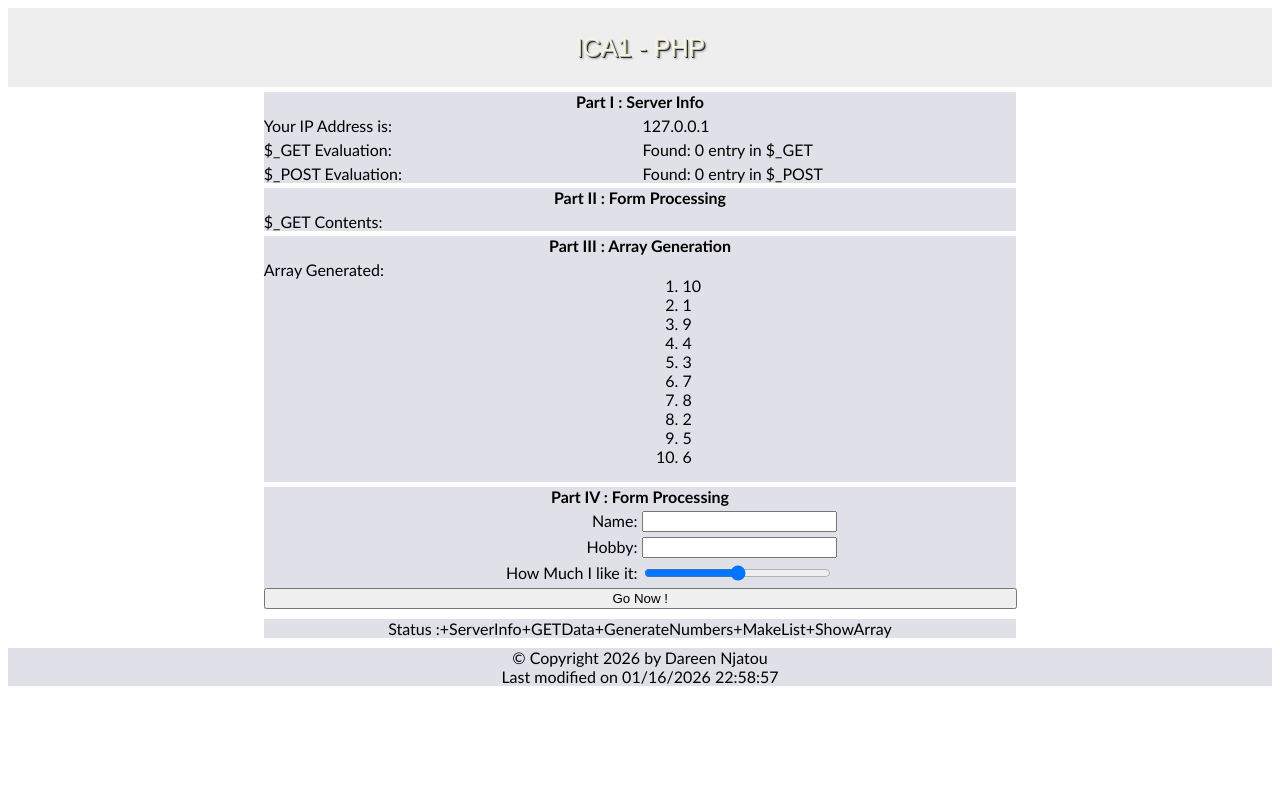
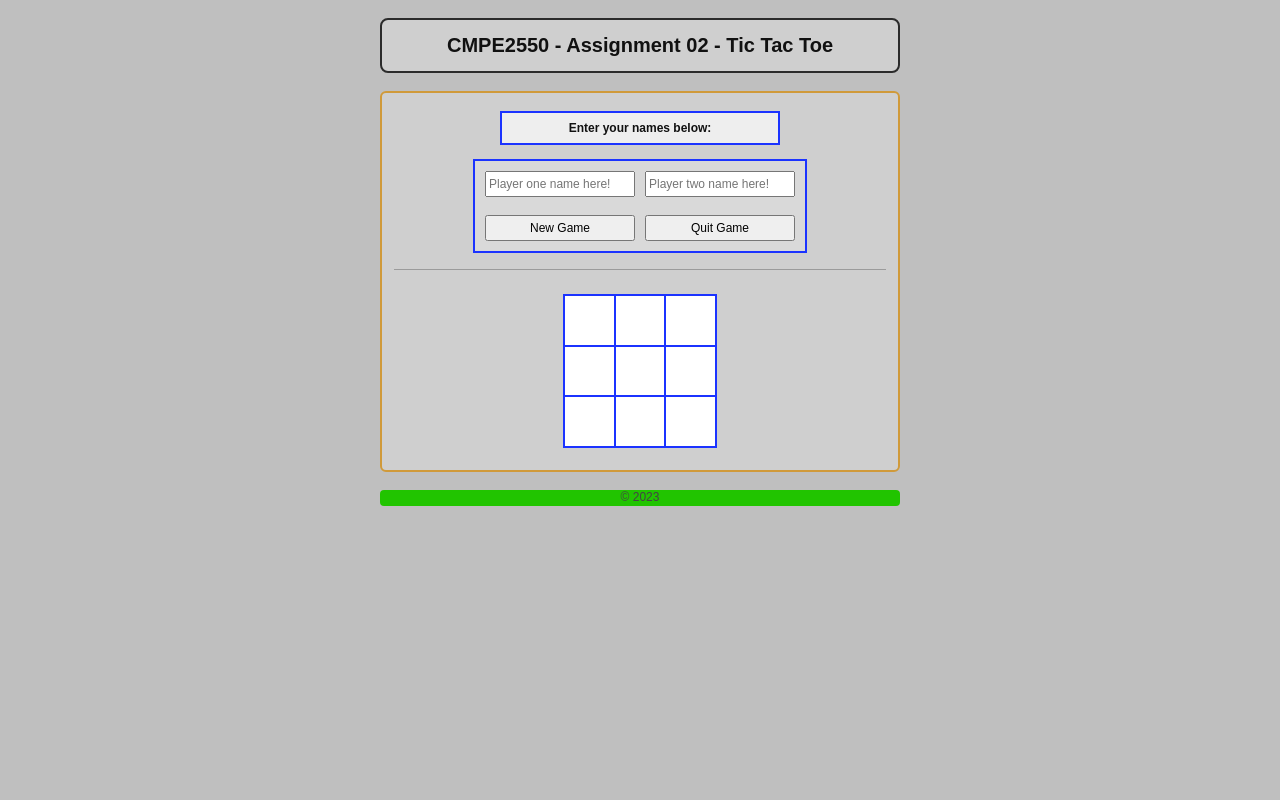
Before and after one commit to DareenKN/cmpe-2550-1252-DareenKN, a PHP site: page /icas/ica02/index.php in a window 1280 px wide. Run offline with PHP 8.4, Linux system fonts and the light colour scheme; data that the repository does not hold is empty.

Commit message:
Created a ui for ica2

```diff
--- a/icas/ica02/index.php
+++ b/icas/ica02/index.php
@@ -5,142 +5,81 @@
                  such as arrays, loops, and functions
     Date: January 12, 2026 -->
 
-<?php
-require_once "util.php";    // Include utility functions
-
-// Sanitize GET data
-$clean = array();
-foreach($_GET as $key => $value)
-    $clean[trim(strip_tags($key))] = trim(strip_tags($value));
-
-$status = "";       // To track which parts were executed
-$formResult = "";   // To hold form processing result
-$hm = "";           // To build "really" string
-
-/* PART IV : FORM PROCESSING */
-// Process form data if Name and Hobby are provided
-if (
-    isset($clean['Name'], $clean['Hobby'], $clean['HowMuch']) &&
-    strlen($clean['Name']) > 0 &&
-    strlen($clean['Hobby']) > 0
-) {
-    $name  = $clean['Name'];            // Name from form
-    $hobby = $clean['Hobby'];           // Hobby from form
-    $howm  = (int) $clean['HowMuch'];   // How much from form
-
-    // Build "really" string based on HowMuch value
-    for ($i = 0; $i < $howm; $i++) {
-        $hm .= " really";
-    }
-
-    // Create form result string
-    $formResult = "$name $hm likes $hobby";
-    $status .= "+ProcessForm";
-    }
-?>
-
 <!DOCTYPE html>
 <html lang="en">
 
 <head>
-    <meta charset="UTF-8">
-    <meta name="viewport" content="width=device-width, initial-scale=1.0">
+    <meta charset="UTF-8" />
+    <meta name="viewport" content="width=device-width, initial-scale=1.0" />
+    <title>CMPE2550 - Assignment 02 - Tic Tac Toe</title>
 
-    <!-- Link for Style Sheet -->
-    <link rel="stylesheet" type="text/css" href="css/style.css">
-
-    <title>ICA01_PHP</title>
+    <link rel="stylesheet" href="style.css" />
+    <!-- Your JS later:
+  <script src="https://ajax.googleapis.com/ajax/libs/jquery/3.2.1/jquery.min.js"></script>
+  <script defer src="TicTacToe.js"></script>
+  -->
 </head>
 
 <body>
-    <header>
-        <h1><a href="../index.html">ICA1</a> - PHP</h1>
-    </header>
+    <main class="app">
+        <header class="app__header">
+            <h1>CMPE2550 - Assignment 02 - Tic Tac Toe</h1>
+        </header>
 
-    <div id="centerContent">
-        <div class="innerPanel">
-            <!-- Part I - Server Info -->
-            <b class="fullspan">Part I : Server Info</b>
-            Your IP Address is:
-            <p>
-                <?= $_SERVER['REMOTE_ADDR']; ?>
-            </p>
+        <section class="panel">
+            <div class="panel__inner">
 
-            $_GET Evaluation:
-            <p>
-                <?= "Found: " . count($_GET) . " entry in \$_GET"; ?>
-            </p>
+                <!-- Status / messaging label -->
+                <!-- Swap classes: msg--info | msg--error | msg--success -->
+                <div id="statusMsg" class="msg msg--info">
+                    Enter your names below:
+                </div>
 
-            $_POST Evaluation:
-            <p>
-                <?= "Found: " . count($_POST) . " entry in \$_POST"; ?>
-            </p>
-            <?php $status .= "+ServerInfo"; ?>
-        </div>
+                <!-- Player controls (form posts back to index.php in your PHP version) -->
+                <form id="playerForm" class="controls" method="post" action="">
+                    <div class="controls__row">
+                        <input type="text" id="p1Name" name="p1Name" placeholder="Player one name here!"
+                            autocomplete="off" />
+                        <input type="text" id="p2Name" name="p2Name" placeholder="Player two name here!"
+                            autocomplete="off" />
+                    </div>
+                    <br>
+                    <div class="controls__row controls__row--buttons">
+                        <button type="submit" id="btnNewGame">New Game</button>
+                        <button type="submit" id="btnQuitGame" name="quit" value="1">Quit Game</button>
+                    </div>
+                </form>
 
-        <div class="innerPanel">
-            <!-- Part II - Form Processing -->
-            <b class="fullspan">Part II : Form Processing</b>
-            $_GET Contents:
-            <div>
-                <ul>
-                    <?php
-                    foreach ($clean as $key => $value) {
-                        echo "<li>[$key] = $value</li>";
-                    }
-                    $status .= "+GETData";
-                    ?>
-                </ul>
+                <hr class="divider" />
+
+                <!-- Gameboard container -->
+                <!-- You can hide/show by toggling .is-hidden -->
+                <div id="boardWrap" class="board-wrap">
+                    <div id="gameBoard" class="board" aria-label="Tic Tac Toe Board">
+
+                        <!-- 3x3 readonly inputs (50x50) -->
+                        <input class="cell" id="0_0" type="text" readonly />
+                        <input class="cell" id="0_1" type="text" readonly />
+                        <input class="cell" id="0_2" type="text" readonly />
+
+                        <input class="cell" id="1_0" type="text" readonly />
+                        <input class="cell" id="1_1" type="text" readonly />
+                        <input class="cell" id="1_2" type="text" readonly />
+
+                        <input class="cell" id="2_0" type="text" readonly />
+                        <input class="cell" id="2_1" type="text" readonly />
+                        <input class="cell" id="2_2" type="text" readonly />
+
+                    </div>
+                </div>
+
             </div>
-        </div>
+        </section>
 
-        <div class="innerPanel">
-            <!-- Part III – Array Generation -->
-            <b class="fullspan">Part III : Array Generation</b>
-            Array Generated:
-            <div>
-                <?php
-                $nums = GenerateNumbers();
-                echo MakeList($nums);
-                $status .= "+GenerateNumbers+MakeList+ShowArray";
-                ?>
-            </div>
-        </div>
-
-        <div class="innerPanel">
-            <!-- Part IV - Form Processing -->
-            <b class="fullspan">Part IV : Form Processing</b>
-            <form method="get" action="" class="fullspan innerPanel">
-                <label class="right-align">Name:</label>
-                <input type="text" name="Name" value="<?php echo $name?>">
-
-                <label class="right-align">Hobby:</label>
-                <input type="text" name="Hobby" value="<?php echo $hobby?>">
-
-                <label class="right-align">How Much I like it:</label>
-                <input type="range" name="HowMuch" value="7" min="1" max="13">
-
-                <input type="submit" name="submit" value="Go Now !" id="submit">
-            </form>
-        </div>
-
-        <div class="innerPanel">
-            <center class="fullspan"><?= $formResult ?></center>
-        </div>
-
-        <div class="innerPanel">
-            <center class="fullspan">Status :<?= $status ?></center>
-        </div>
-
-    </div>
-
-
-    <footer>
-        <p>&copy Copyright 2026 by Dareen Njatou <br>
-            Last modified on
-            <script>document.write(document.lastModified)</script>
-        </p>
-    </footer>
+        <footer class="app__footer">
+            <div class="footer-bar">© 2023</div>
+        </footer>
+    </main>
 </body>
 
 </html>
--- /dev/null
+++ b/icas/ica02/style.css
@@ -0,0 +1,179 @@
+:root {
+  --bg: #bfbfbf;
+  --panel: #cfcfcf;
+  --border-dark: #2b2b2b;
+  --border-accent: #d09a3a;
+  --blue: #1b33ff;
+  --greenbar: #21c400;
+  --text: #111;
+  --muted: #444;
+}
+
+* { box-sizing: border-box; }
+
+body {
+  margin: 0;
+  font-family: Arial, Helvetica, sans-serif;
+  background: var(--bg);
+  color: var(--text);
+}
+
+.app {
+  min-height: 100vh;
+  display: flex;
+  flex-direction: column;
+  align-items: center;
+  gap: 18px;
+  padding: 18px 10px 28px;
+}
+
+/* Header title box */
+.app__header {
+  width: min(520px, 95vw);
+  background: var(--panel);
+  border: 2px solid var(--border-dark);
+  border-radius: 8px;
+  padding: 14px 12px;
+  text-align: center;
+}
+
+.app__header h1 {
+  margin: 0;
+  font-size: 20px;
+  font-weight: 700;
+}
+
+/* Main panel with orange outline */
+.panel {
+  width: min(520px, 95vw);
+  background: var(--panel);
+  border: 2px solid var(--border-accent);
+  border-radius: 6px;
+  padding: 18px 12px 22px;
+  display: flex;
+  justify-content: center;
+}
+
+.panel__inner {
+  width: 100%;
+  display: flex;
+  flex-direction: column;
+  align-items: center;
+  gap: 14px;
+}
+
+/* Status message box */
+.msg {
+  width: min(280px, 90%);
+  border: 2px solid var(--blue);
+  background: #eee;
+  padding: 8px 10px;
+  text-align: center;
+  font-size: 12px;
+  font-weight: 700;
+}
+
+/* Message types your JS/PHP can toggle */
+.msg--info { color: #111; }
+.msg--error { color: #b10000; }
+.msg--success { color: #0a6d00; }
+
+/* Controls box like sample image */
+.controls {
+  display: inline-block;        /* 🔑 shrink-wrap */
+  padding: 10px;
+  border: 2px solid var(--blue);
+  background: #d9d9d9;
+}
+
+.controls__row {
+  display: grid;
+  grid-template-columns: auto auto; /* 🔑 hug content */
+  gap: 10px;
+}
+
+.controls input[type="text"],
+.controls button {
+  width: 150px;
+  height: 26px;
+  font-size: 12px;
+}
+
+.controls button:active {
+  transform: translateY(1px);
+}
+
+.divider {
+  width: 100%;
+  border: none;
+  border-top: 1px solid #9b9b9b;
+  margin: 2px 0 6px;
+}
+
+/* Board wrapper */
+.board-wrap {
+  display: flex;
+  justify-content: center;
+  width: 100%;
+  padding-top: 4px;
+}
+
+/* Optional: hide board until New Game */
+.is-hidden { display: none; }
+
+/* 3x3 board (no table) */
+.board {
+  border: 2px solid var(--blue);
+  padding: 0;
+  display: grid;
+  grid-template-columns: repeat(3, 50px);
+  grid-template-rows: repeat(3, 50px);
+  gap: 0;
+  background: #fff;
+}
+
+/* Cells: use single borders (avoid double lines) */
+.cell {
+  width: 50px;
+  height: 50px;
+  border: 1px solid var(--blue);
+  padding: 0;
+  margin: 0;
+  text-align: center;
+  font-size: 22px;
+  font-weight: 700;
+  background: #fff;
+  cursor: pointer;
+}
+
+/* Remove outer duplicate borders so the board border is clean */
+.cell:nth-child(1),
+.cell:nth-child(2),
+.cell:nth-child(3) { border-top: 0; }
+
+.cell:nth-child(1),
+.cell:nth-child(4),
+.cell:nth-child(7) { border-left: 0; }
+
+.cell:nth-child(3),
+.cell:nth-child(6),
+.cell:nth-child(9) { border-right: 0; }
+
+.cell:nth-child(7),
+.cell:nth-child(8),
+.cell:nth-child(9) { border-bottom: 0; }
+
+/* Footer bar */
+.app__footer {
+  width: min(520px, 95vw);
+  text-align: center;
+  color: var(--muted);
+  font-size: 12px;
+}
+
+.footer-bar {
+  height: 16px;
+  background: var(--greenbar);
+  border-radius: 4px;
+  margin-bottom: 6px;
+}
```
Also changed, not shown: 2 other files.
